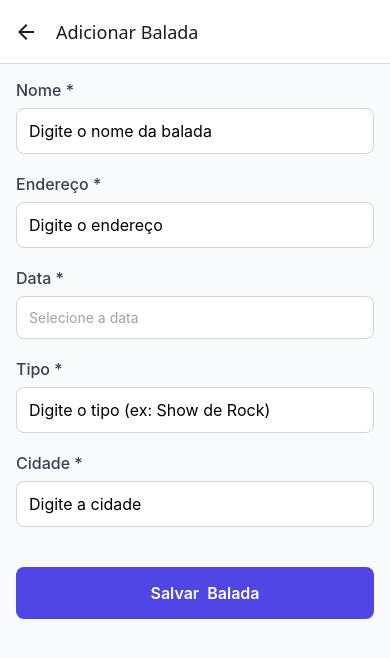
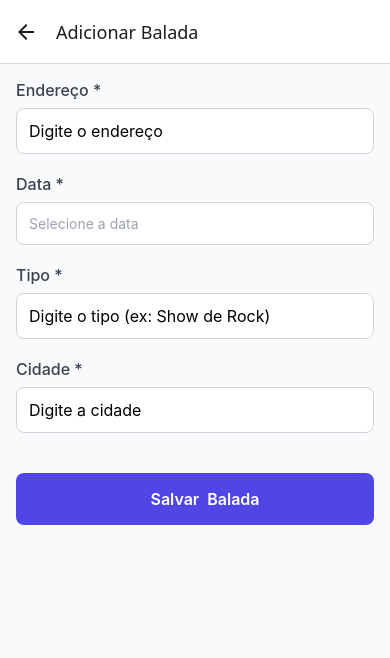
Before and after one commit to VieiraQuezia/API-Balada_com-FrontEnd, a React Native app in the folder FrontEnd/: screen /CadastrarBalada in a window 390 px wide. Shown: the top 658 px of the page. Built offline with nearby package versions, Linux system fonts and the light colour scheme; some icons are missing.

Commit message:
att3 criar tabela

```diff
--- a/FrontEnd/pages/balada.js
+++ b/FrontEnd/pages/balada.js
@@ -9,7 +9,6 @@ import {
   ActivityIndicator,
   Alert,
 } from "react-native";
-import DateTimePicker from '@react-native-community/datetimepicker';
 import { getBaladas, searchCidade, searchData } from "../services/api";
 import { Search, X } from "lucide-react-native";
 
@@ -114,27 +113,7 @@ const pesquisarData = async () => {
           )}
         </View>
 
-        <View style={styles.inputRow}>
-         <DateTimePicker
-            value={data || new Date()}
-            mode="date"
-            display="default"
-            onChangeText={setData}
-            maximumDate={new Date(2026, 11, 31)}
-            minimumDate={new Date(2022, 9, 18)}
-            style={{ width: '100%' }}
-          />
-          {data && (
-            <TouchableOpacity
-              onPress={() => {
-                setData("");
-              }}
-              style={styles.clearBtn}
-            >
-              <X size={18} />
-            </TouchableOpacity>
-          )}
-        </View>
+
 
         <View style={{ flexDirection: "row", gap: 8 }}>
           <TouchableOpacity style={styles.searchButton} onPress={pesquisar}>
--- a/FrontEnd/pages/cadastrarBalada.js
+++ b/FrontEnd/pages/cadastrarBalada.js
@@ -57,7 +57,6 @@ export default function CadastroBaladaScreen({ navigation, route }) {
     setSaving(true);
     try {
       const balada = {
-        nome: nome.trim(),
         endereco: endereco.trim(),
         data: formatDate(data),
         tipo: tipo.trim(),
@@ -86,15 +85,6 @@ export default function CadastroBaladaScreen({ navigation, route }) {
     <ScrollView style={styles.container}>
       <View style={styles.form}>
 
-        <View style={styles.inputGroup}>
-          <Text style={styles.label}>Nome *</Text>
-          <TextInput
-            style={styles.input}
-            placeholder="Digite o nome da balada"
-            value={nome}
-            onChangeText={setNome}
-          />
-        </View>
 
         <View style={styles.inputGroup}>
           <Text style={styles.label}>Endereço *</Text>
```
Also changed, not shown: 1 other file (tests, documents, lock files or other folders).
